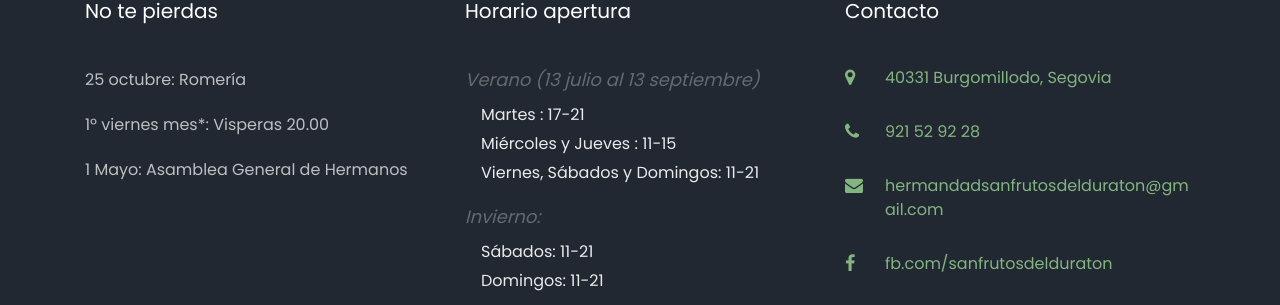
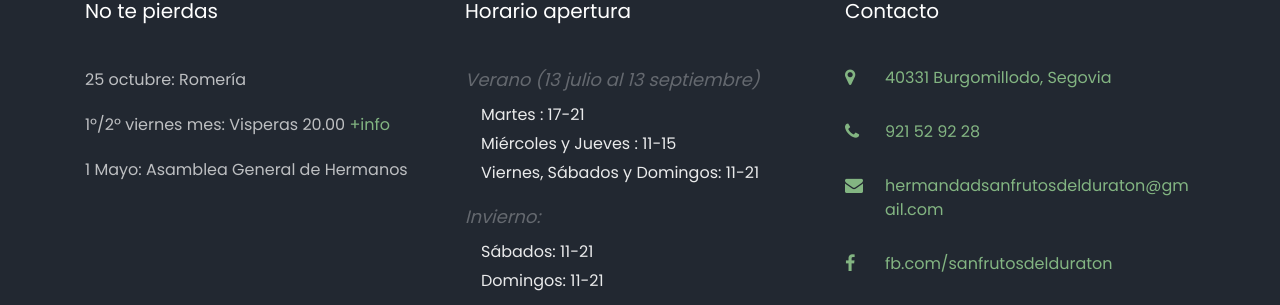
Before and after one commit to ermitasanfrutos/ermitasanfrutos.github.io, a Jekyll site: the page built from index.md, in a window 1280 px wide and 900 px high, scrolled down 11649 px. Shown: the part 423-728 px from the top of the window. Built offline with Jekyll 4.4.1, drawn with Linux system fonts in a browser that asks for light colours; some web fonts are replaced; some of the changed lines change nothing that is shown.

Commit message:
Fix footer

```diff
--- a/_includes/footer.html
+++ b/_includes/footer.html
@@ -8,7 +8,7 @@
             <div class="ftco-footer-widget mb-4">
               <h2 class="ftco-heading-2">No te pierdas</h2>
               <p>25 octubre: Romería</p>
-              <p>1º viernes mes*: Visperas 20.00</p>
+              <p>1º/2º viernes mes: Visperas 20.00<a class="openMarta" style="color: #83b582; cursor: pointer;"> +info</a></p>
               <p>1 Mayo: Asamblea General de Hermanos</p>
             </div>
           </div>
--- a/_includes/marta.html
+++ b/_includes/marta.html
@@ -20,29 +20,25 @@
 window.addEventListener("load", function(e){
 	// Crear el botón flotante
 	const floatingButton = document.createElement('button');
-	floatingButton.id = 'floatingButton';
+	floatingButton.classList.add('openMarta')
 	floatingButton.textContent = '🕑';
 	floatingButton.style.cssText = 'position:fixed;bottom:20px;right:20px;background-color:darkgray;color:white;border:none;width:40px;height:40px;border-radius:50%;cursor:pointer;box-shadow:0px 4px 6px rgba(0, 0, 0, 0.1);z-index:1000;font-size:12px;display:flex;justify-content:center;align-items:center';
 
 	// Crear el fondo del diálogo
 	const dialogOverlay = document.createElement('div');
-	dialogOverlay.id = 'dialogOverlay';
 	dialogOverlay.style.cssText = 'display:none;position:fixed;top:0;left:0;width:100%;height:100%;background-color:rgba(0, 0, 0, 0.5);z-index:999;';
 
 	// Crear la caja del diálogo
 	const dialogBox = document.createElement('div');
-	dialogBox.id = 'dialogBox';
 	dialogBox.style.cssText = 'display:none;position:fixed;top:50%;left:50%;transform:translate(-50%, -50%);background-color:white;width:80%;max-width:600px;height:80%;box-shadow:0px 4px 8px rgba(0, 0, 0, 0.2);z-index:1001; border-radius: 10px;';
 
 	// Crear el iframe dentro del diálogo
 	const iframe = document.createElement('iframe');
-	iframe.id = 'dialogIframe';
 	iframe.src = `https://marta-parroquias.netlify.app/widget/${martaID}`;
 	iframe.style.cssText = 'width:100%;height:100%;border:none; border-radius: 10px;';
 
 	// Crear el botón de cierre del diálogo
 	const closeButton = document.createElement('button');
-	closeButton.id = 'closeButton';
 	closeButton.textContent = 'X';
 	closeButton.style.cssText = 'position:absolute;top:10px;right:10px;background-color:darkgray;color:white;border:none;width:30px;height:30px;border-radius:50%;cursor:pointer;display:flex;justify-content:center;align-items:center';
 
@@ -56,10 +52,13 @@
 	document.body.appendChild(dialogBox);
 
 	// Mostrar el diálogo al hacer clic en el botón flotante
-	floatingButton.addEventListener('click', () => {
+	let openMarta = document.querySelectorAll('.openMarta')
+	for (var i = 0; i < openMarta.length; i++) {
+		openMarta[i].addEventListener('click', () => {
 	    dialogOverlay.style.display = 'block';
 	    dialogBox.style.display = 'block';
 	});
+	}
 
 	// Cerrar el diálogo al hacer clic en el botón de cierre
 	closeButton.addEventListener('click', () => {
```
